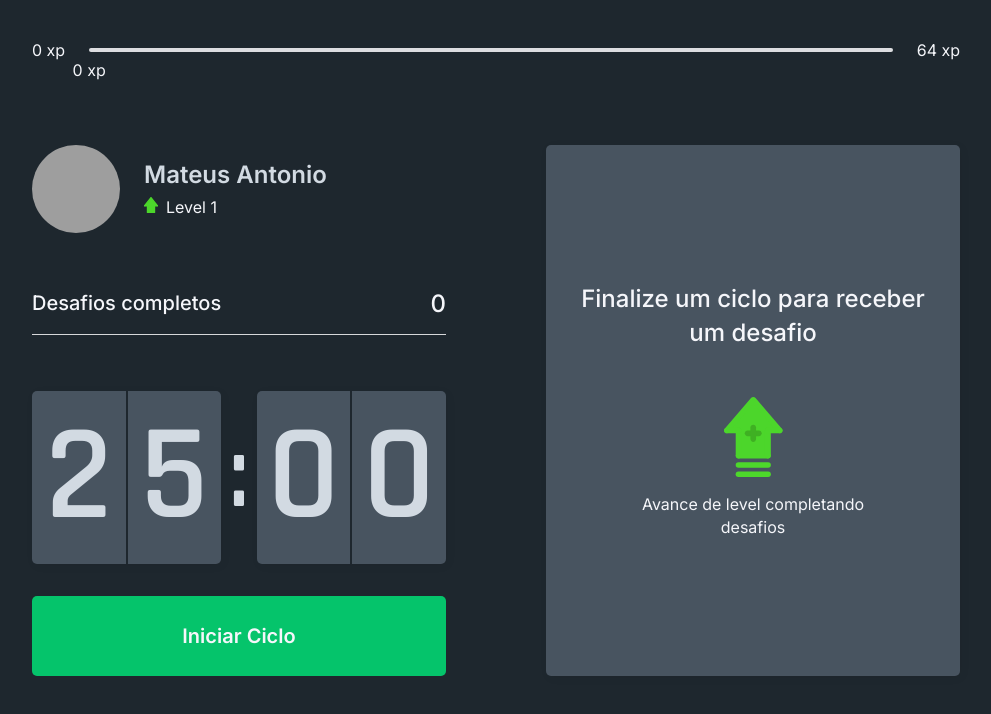
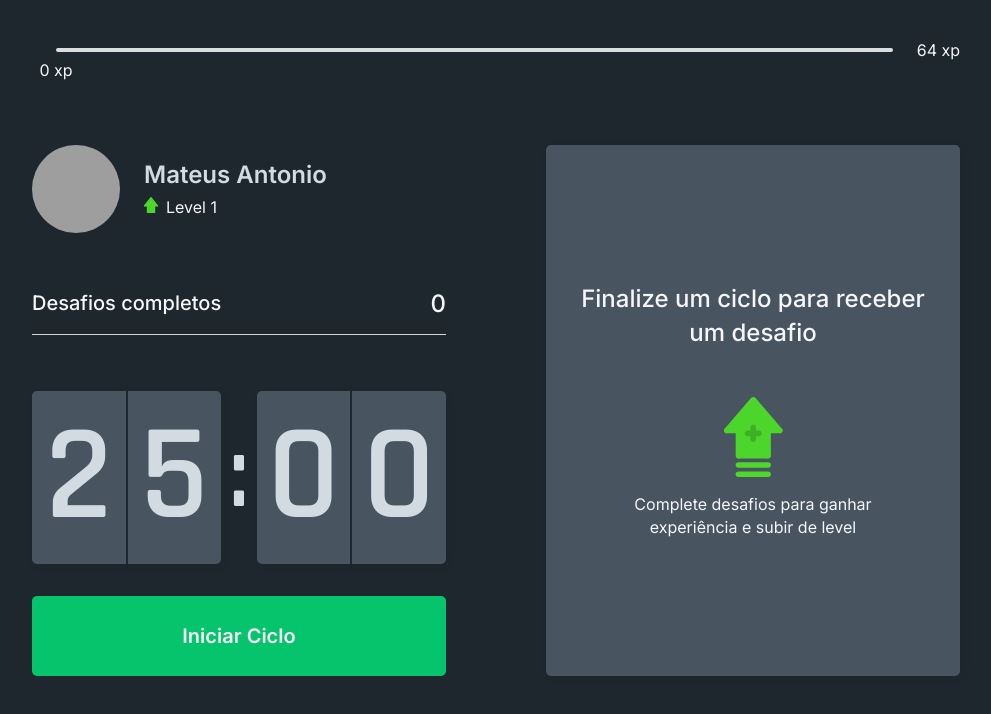
Before and after one commit to mateusntn/renew, a Next.js app: page / in a window 1280 px wide. Shown: the top 714 px of the page, without its empty margins (144-1135 px from the left). Built offline with nearby package versions, Linux system fonts and the light colour scheme; grey boxes are pictures that could not be loaded.

Commit message:
Change the text of some components

```diff
--- a/src/components/ChallengeBox.tsx
+++ b/src/components/ChallengeBox.tsx
@@ -51,7 +51,7 @@ export function ChallengeBox() {
                 <div className={styles.challengeNotActive}>
                 <strong>Finalize um ciclo para receber um desafio</strong>
                 <p><img src="icons/level-up.svg" alt="Level Up"/>
-                    Avance de level completando desafios
+                    Complete desafios para ganhar experiência e subir de level
                 </p>
             </div>
             )}
--- a/src/components/ExperienceBar.tsx
+++ b/src/components/ExperienceBar.tsx
@@ -9,7 +9,6 @@ export function ExperienceBar() {
 
     return (
         <header className={styles.experienceBar}>
-        <span>0 xp</span>
         <div className={styles.bar}>
             <div style={{ width: `${porcentToNextLevel}%` }}/>
             <span className={styles.currentExperience} style={{ left: `${porcentToNextLevel}%` }}>
```
